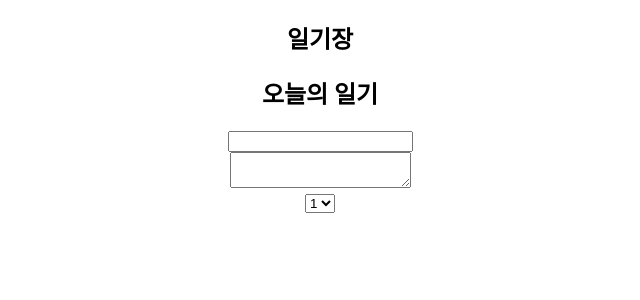
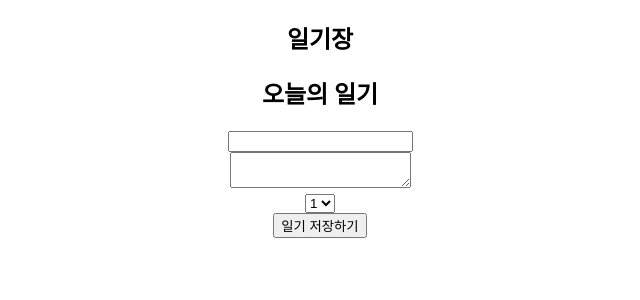
Before and after one commit to slackjawed12/react-rudiment, a React (Create React App) app in the folder simplediary/: page / in a window 1280 px wide. Shown: the top 300 px of the page, without its empty margins (320-960 px from the left). Built offline with nearby package versions, Linux system fonts and the light colour scheme.

Commit message:
feature(simplediary): 저장 버튼을 추가한다.

```diff
--- a/simplediary/src/DiaryEditor.js
+++ b/simplediary/src/DiaryEditor.js
@@ -14,6 +14,11 @@ const DiaryEditor = () => {
       ...state,
       [e.target.name]: e.target.value,
     });
+  };
+
+  const handleSubmit = () => {
+    console.log(state);
+    alert("저장 성공");
   };
 
   return (
@@ -46,6 +51,9 @@ const DiaryEditor = () => {
           <option value={5}>5</option>
         </select>
       </div>
+      <div>
+        <button onClick={handleSubmit}>일기 저장하기</button>
+      </div>
     </div>
   );
 };
```
